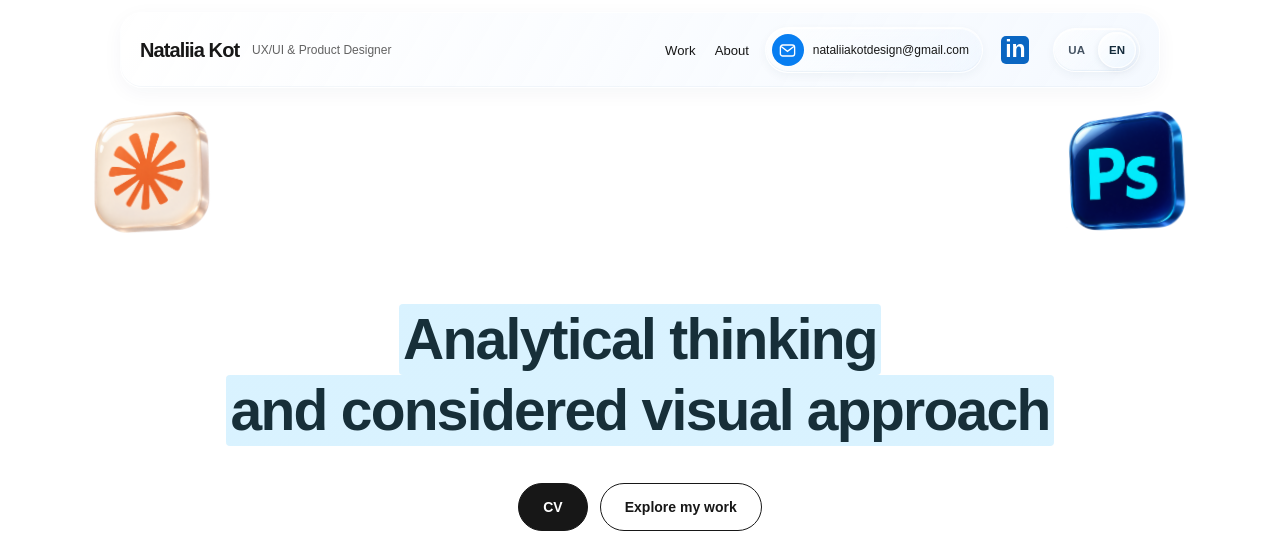
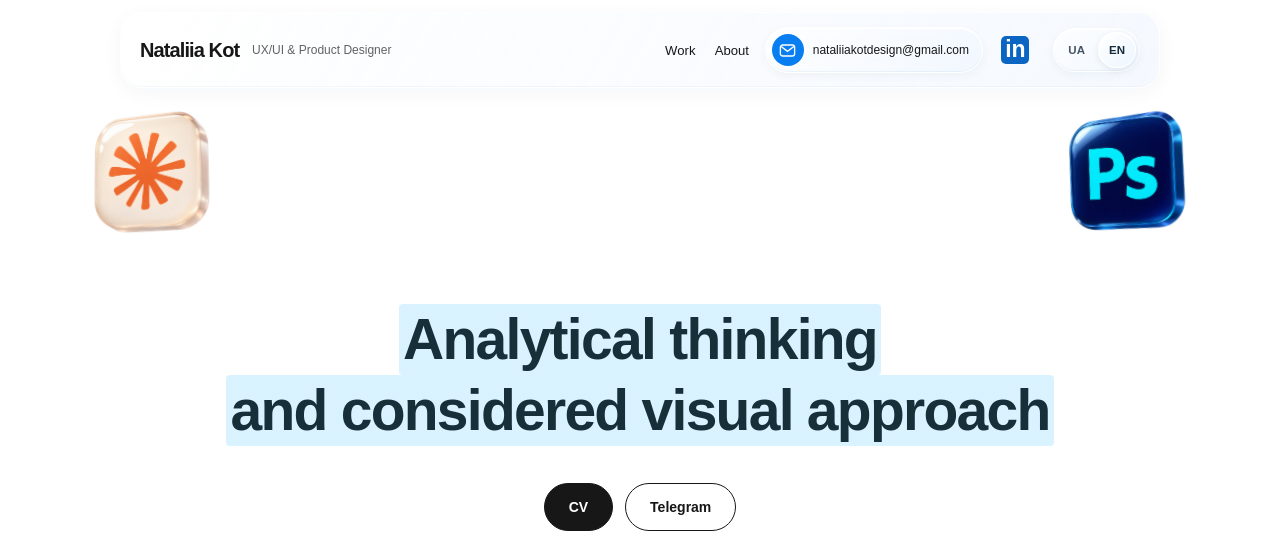
Before and after one commit to nataliiakot/portfolio, an Astro site: page / in a window 1280 px wide. Shown: the top 549 px of the page. Built offline with nearby package versions, Linux system fonts and the light colour scheme; Astro itself is replaced by a stand-in of ours; a web font is replaced by a local one.

Commit message:
Use Telegram CTA in homepage hero

```diff
--- a/src/pages/index.astro
+++ b/src/pages/index.astro
@@ -18,7 +18,7 @@ const heroCopy = ['Analytical thinking', 'and considered visual approach'];
     <HeroIcons />
     <div class="hero-content">
       <h1 id="hero-title" class="hero-business-statement">{heroCopy.map((line, index) => <Fragment><span class:list={['hero-copy-line', { 'hero-copy-lead': index === 0 }]} data-hero-line>{line}</span>{index < heroCopy.length - 1 && ' '}</Fragment>)}</h1>
-      <div class="hero-dock"><a href={profile.cvPath} target="_blank" rel="noopener noreferrer" data-cursor="CV" data-cursor-color="#e4d5ff">CV<span class="sr-only"> (opens in a new tab)</span></a><a href="#work">Explore my work</a></div>
+      <div class="hero-dock"><a href={profile.cvPath} target="_blank" rel="noopener noreferrer" data-cursor="CV" data-cursor-color="#e4d5ff">CV<span class="sr-only"> (opens in a new tab)</span></a><a href={profile.telegram} target="_blank" rel="noopener noreferrer" data-cursor="Telegram" data-cursor-color="#ccecff">Telegram<span class="sr-only"> (opens in a new tab)</span></a></div>
     </div>
   </section>
   <SelectedWork />
```
